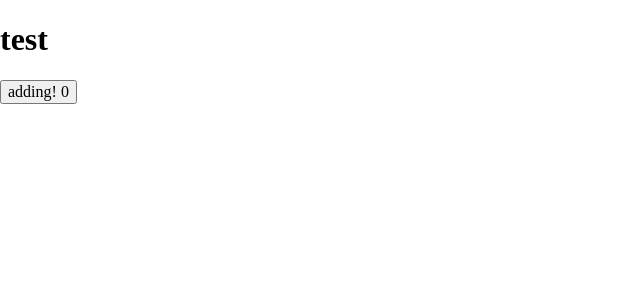
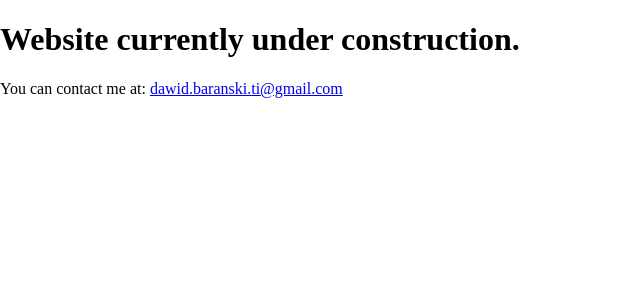
Before and after one commit to StanawalkaWorld/portfolio-website-old, a Vue app: page / in a window 1280 px wide. Shown: the top 300 px of the page, without its empty margins (0-640 px from the left). Built offline with nearby package versions, Linux system fonts and the light colour scheme.

Commit message:
Created more reasonable index page

```diff
--- a/src/views/IndexView.vue
+++ b/src/views/IndexView.vue
@@ -9,6 +9,6 @@
 </script>
 
 <template>
-    <h1>test</h1>
-    <button @click="onclk">adding! {{ testval }}</button>
+    <h1>Website currently under construction.</h1>
+    <p>You can contact me at: <a href="mailto:dawid.baranski.ti@gmail.com">dawid.baranski.ti@gmail.com</a></p>
 </template>
```
